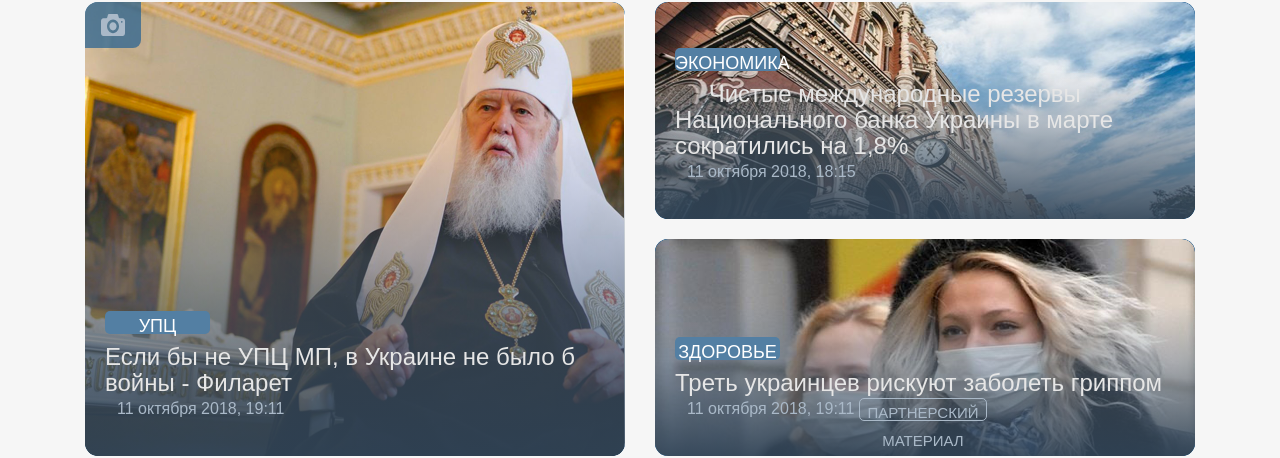
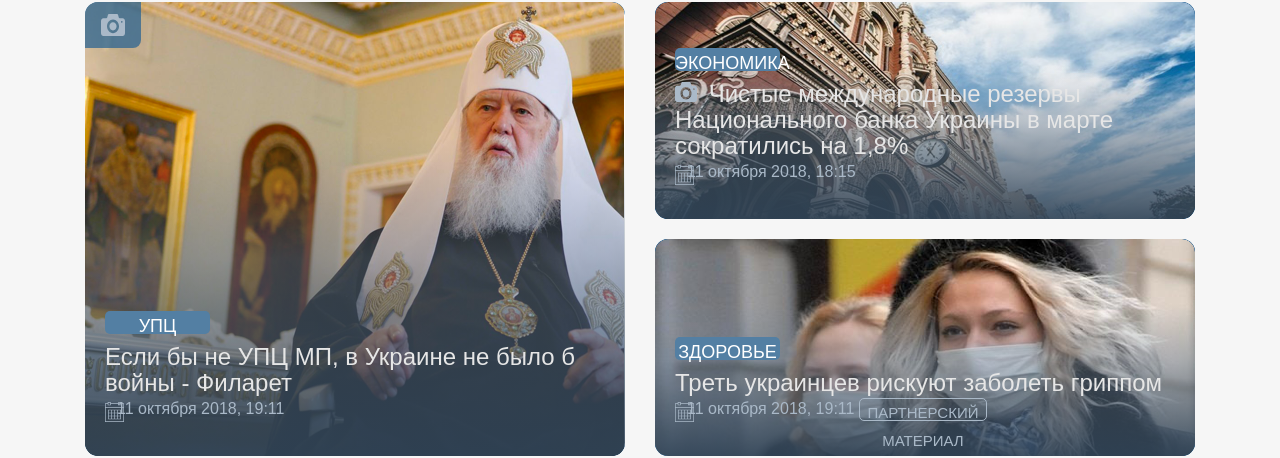
Before and after one commit to BondYuriy/qha, a website: page src/index.html in a window 1280 px wide. Shown: the part 358-816 px from the top of the page. Drawn offline with nearby package versions, Linux system fonts and the light colour scheme; files that its build step writes are made by us from their sources; files whose address does not match are found by name; a web font is replaced by a local one.

Commit message:
adds fix block

```diff
--- a/src/sass/pages/home.scss
+++ b/src/sass/pages/home.scss
@@ -207,7 +207,7 @@ main {
         content: "";
         width: 19px;
         height: 20px;
-        background-image: url(../../img/calendar.svg);
+        background-image: url(../img/calendar.svg);
         position: absolute;
         left: 0px;
         top: 6px;
@@ -272,7 +272,7 @@ main {
   content: "";
   width: 22px;
   height: 20px;
-  background-image: url(../../img/photo-camera.svg);
+  background-image: url(../img/photo-camera.svg);
   margin-right: 5px;
 }
 
```
Also changed, not shown: build/css/styles.css.
